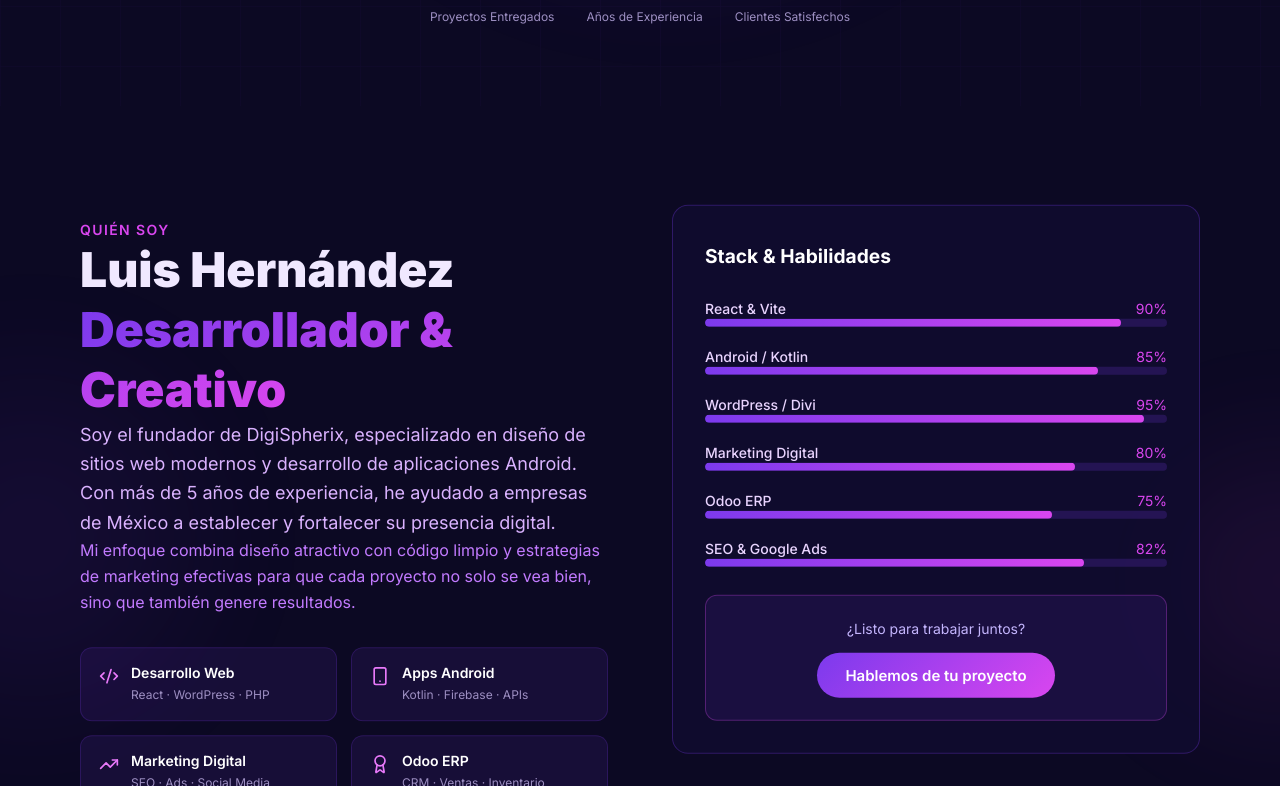
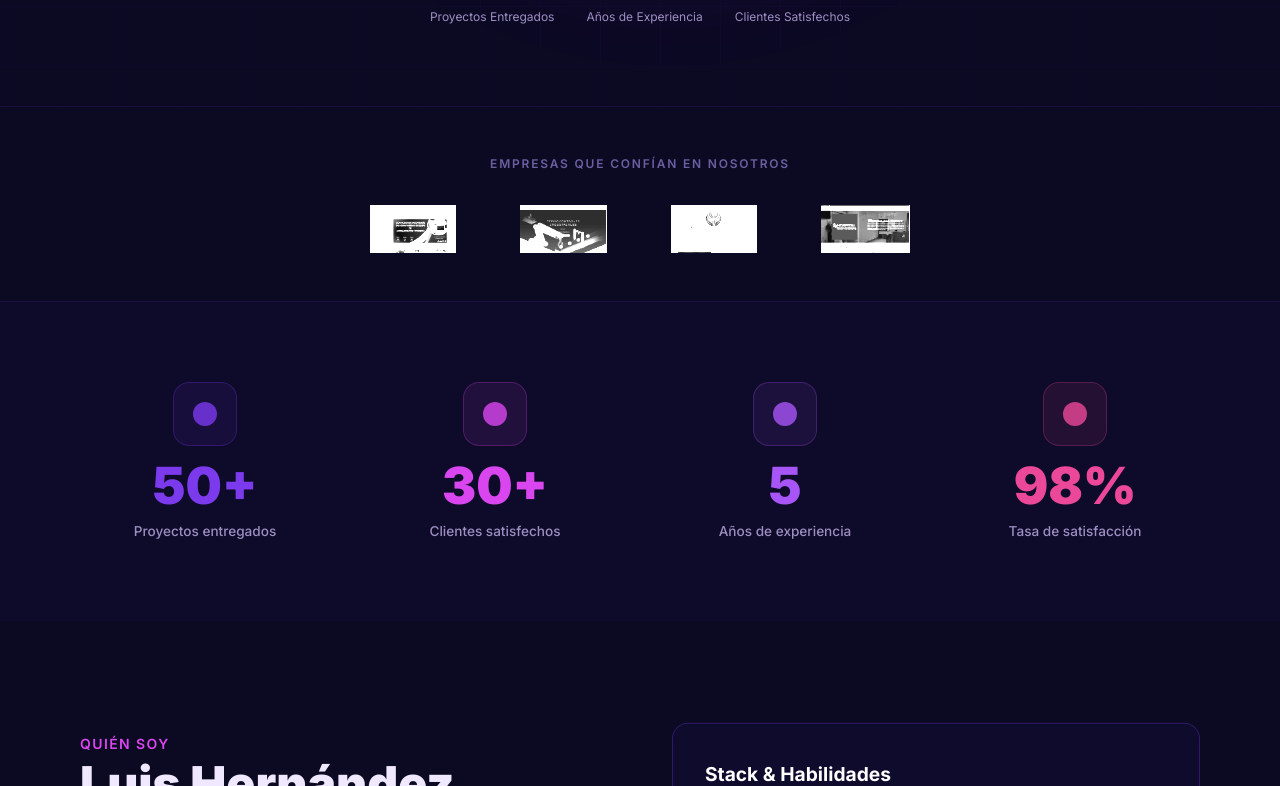
Before and after one commit to digispherix-cyber/digispherix-web, a React (Vite) app: page / in a window 1280 px wide. Shown: the part 1014-1800 px from the top of the page. Built offline with nearby package versions, Linux system fonts and the light colour scheme.

Commit message:
feat: add Clients logos, Stats counter, 404 page, Schema markup LocalBusiness

```diff
--- a/index.html
+++ b/index.html
@@ -21,6 +21,41 @@
     <link rel="preconnect" href="https://fonts.gstatic.com" crossorigin />
     <link href="https://fonts.googleapis.com/css2?family=Inter:wght@400;500;600;700;800;900&display=swap" rel="stylesheet" />
     <script src="https://www.google.com/recaptcha/enterprise.js?render=6LcO0-IqAAAAALEEILNOliF4SK9iY4mQXQ13cmcf" async defer></script>
+    <!-- Schema markup LocalBusiness -->
+    <script type="application/ld+json">
+    {
+      "@context": "https://schema.org",
+      "@type": "LocalBusiness",
+      "name": "DigiSpherix",
+      "description": "Diseño de sitios web modernos, desarrollo de Apps Android, marketing digital y soluciones Odoo ERP para empresas en México.",
+      "url": "https://digispherix.com.mx",
+      "logo": "https://digispherix.com.mx/logo-square.png",
+      "image": "https://digispherix.com.mx/og-image.jpg",
+      "telephone": "+523320318435",
+      "email": "info@digispherix.com.mx",
+      "address": {
+        "@type": "PostalAddress",
+        "addressCountry": "MX",
+        "addressRegion": "Jalisco",
+        "addressLocality": "México"
+      },
+      "priceRange": "$$",
+      "currenciesAccepted": "MXN",
+      "paymentAccepted": "Transferencia, Efectivo",
+      "serviceArea": { "@type": "Country", "name": "México" },
+      "hasOfferCatalog": {
+        "@type": "OfferCatalog",
+        "name": "Servicios DigiSpherix",
+        "itemListElement": [
+          { "@type": "Offer", "itemOffered": { "@type": "Service", "name": "Diseño Web" } },
+          { "@type": "Offer", "itemOffered": { "@type": "Service", "name": "Apps Android" } },
+          { "@type": "Offer", "itemOffered": { "@type": "Service", "name": "Marketing Digital" } },
+          { "@type": "Offer", "itemOffered": { "@type": "Service", "name": "Odoo ERP" } }
+        ]
+      },
+      "sameAs": []
+    }
+    </script>
     <!-- Google Analytics -->
     <script async src="https://www.googletagmanager.com/gtag/js?id=G-PHN5G7P9L7"></script>
     <script>
--- /dev/null
+++ b/public/404.html
@@ -0,0 +1,92 @@
+<!doctype html>
+<html lang="es">
+<head>
+  <meta charset="UTF-8" />
+  <meta name="viewport" content="width=device-width, initial-scale=1.0" />
+  <title>404 – Página no encontrada | DigiSpherix</title>
+  <link rel="icon" type="image/png" href="/logo-icon.png" />
+  <link href="https://fonts.googleapis.com/css2?family=Inter:wght@400;600;700;900&display=swap" rel="stylesheet" />
+  <style>
+    *, *::before, *::after { margin: 0; padding: 0; box-sizing: border-box; }
+    body {
+      min-height: 100vh;
+      background: #0c0923;
+      color: #f0e8ff;
+      font-family: 'Inter', sans-serif;
+      display: flex;
+      flex-direction: column;
+      align-items: center;
+      justify-content: center;
+      text-align: center;
+      padding: 24px;
+      overflow: hidden;
+    }
+    .orb {
+      position: fixed;
+      border-radius: 50%;
+      filter: blur(80px);
+      pointer-events: none;
+    }
+    .orb1 { width: 500px; height: 500px; background: rgba(124,58,237,0.15); top: -100px; left: -100px; }
+    .orb2 { width: 400px; height: 400px; background: rgba(217,70,239,0.1); bottom: -100px; right: -100px; }
+    .logo { height: 56px; margin-bottom: 40px; }
+    .code {
+      font-size: clamp(6rem, 20vw, 9rem);
+      font-weight: 900;
+      line-height: 1;
+      background: linear-gradient(135deg, #7c3aed, #d946ef);
+      -webkit-background-clip: text;
+      -webkit-text-fill-color: transparent;
+      background-clip: text;
+      margin-bottom: 16px;
+    }
+    h1 { font-size: clamp(1.2rem, 4vw, 1.6rem); font-weight: 700; color: white; margin-bottom: 12px; }
+    p { font-size: 0.95rem; color: #9d8fc2; margin-bottom: 40px; max-width: 360px; line-height: 1.7; }
+    .btn {
+      display: inline-flex;
+      align-items: center;
+      gap: 8px;
+      padding: 14px 32px;
+      border-radius: 9999px;
+      background: linear-gradient(135deg, #7c3aed, #d946ef);
+      color: white;
+      font-weight: 700;
+      font-size: 1rem;
+      text-decoration: none;
+      transition: transform 0.2s, box-shadow 0.2s;
+    }
+    .btn:hover { transform: translateY(-2px); box-shadow: 0 10px 30px rgba(217,70,239,0.4); }
+    .stars {
+      position: fixed; inset: 0; pointer-events: none;
+    }
+    .star {
+      position: absolute;
+      background: white;
+      border-radius: 50%;
+      opacity: 0.15;
+    }
+  </style>
+</head>
+<body>
+  <div class="orb orb1"></div>
+  <div class="orb orb2"></div>
+  <div class="stars" id="stars"></div>
+
+  <img src="/logo-horizontal.png" alt="DigiSpherix" class="logo" />
+  <div class="code">404</div>
+  <h1>Página no encontrada</h1>
+  <p>La página que buscas no existe o fue movida. Regresa al inicio y encuentra lo que necesitas.</p>
+  <a href="/" class="btn">← Volver al inicio</a>
+
+  <script>
+    const s = document.getElementById('stars')
+    for (let i = 0; i < 40; i++) {
+      const d = document.createElement('div')
+      d.className = 'star'
+      const size = Math.random() > 0.8 ? 2 : 1
+      d.style.cssText = `width:${size}px;height:${size}px;left:${Math.random()*100}%;top:${Math.random()*100}%;opacity:${0.05 + Math.random()*0.2}`
+      s.appendChild(d)
+    }
+  </script>
+</body>
+</html>
--- a/src/App.jsx
+++ b/src/App.jsx
@@ -6,6 +6,8 @@ import Services from './components/Services'
 import Process from './components/Process'
 import Portfolio from './components/Portfolio'
 import Pricing from './components/Pricing'
+import Clients from './components/Clients'
+import Stats from './components/Stats'
 import Testimonials from './components/Testimonials'
 import FAQ from './components/FAQ'
 import Contact from './components/Contact'
@@ -26,6 +28,8 @@ export default function App() {
       <Navbar />
       <main>
         <Hero />
+        <Clients />
+        <Stats />
         <About />
         <Services />
         <Process />
--- /dev/null
+++ b/src/components/Clients.jsx
@@ -0,0 +1,51 @@
+import { motion, useInView } from 'framer-motion'
+import { useRef } from 'react'
+
+const clients = [
+  { name: 'Gambvel',        logo: '/gambvel.png' },
+  { name: 'Termocontroles', logo: '/termocontroles.png' },
+  { name: 'Sollem',         logo: '/sollem.png' },
+  { name: 'Hospital San Vicente', logo: '/sanvicente.png' },
+]
+
+export default function Clients() {
+  const ref = useRef(null)
+  const inView = useInView(ref, { once: true, margin: '-80px' })
+
+  return (
+    <section ref={ref} style={{ padding: '48px 0', borderTop: '1px solid rgba(124,58,237,0.12)', borderBottom: '1px solid rgba(124,58,237,0.12)', background: 'rgba(12,9,35,0.6)' }}>
+      <div className="ds-container">
+        <motion.p
+          initial={{ opacity: 0, y: 10 }}
+          animate={inView ? { opacity: 1, y: 0 } : {}}
+          transition={{ duration: 0.5 }}
+          style={{ textAlign: 'center', fontSize: '0.75rem', fontWeight: 600, letterSpacing: '0.15em', textTransform: 'uppercase', color: '#6b5fa0', marginBottom: '32px' }}
+        >
+          Empresas que confían en nosotros
+        </motion.p>
+
+        <div style={{ display: 'flex', flexWrap: 'wrap', alignItems: 'center', justifyContent: 'center', gap: '40px 64px' }}>
+          {clients.map((c, i) => (
+            <motion.div
+              key={c.name}
+              initial={{ opacity: 0, y: 16 }}
+              animate={inView ? { opacity: 1, y: 0 } : {}}
+              transition={{ duration: 0.5, delay: i * 0.1 }}
+              whileHover={{ opacity: 1, scale: 1.08 }}
+              style={{ opacity: 0.5, filter: 'grayscale(100%) brightness(1.8)', transition: 'filter 0.3s, opacity 0.3s' }}
+              onMouseEnter={e => { e.currentTarget.style.filter = 'grayscale(0%) brightness(1)'; e.currentTarget.style.opacity = '1' }}
+              onMouseLeave={e => { e.currentTarget.style.filter = 'grayscale(100%) brightness(1.8)'; e.currentTarget.style.opacity = '0.5' }}
+            >
+              <img
+                src={c.logo}
+                alt={c.name}
+                loading="lazy"
+                style={{ height: '48px', width: 'auto', maxWidth: '140px', objectFit: 'contain' }}
+              />
+            </motion.div>
+          ))}
+        </div>
+      </div>
+    </section>
+  )
+}
--- /dev/null
+++ b/src/components/Stats.jsx
@@ -0,0 +1,64 @@
+import { motion, useInView, useMotionValue, useSpring, animate } from 'framer-motion'
+import { useRef, useEffect, useState } from 'react'
+
+const stats = [
+  { value: 50,  suffix: '+', label: 'Proyectos entregados', color: '#7c3aed' },
+  { value: 30,  suffix: '+', label: 'Clientes satisfechos',  color: '#d946ef' },
+  { value: 5,   suffix: '',  label: 'Años de experiencia',   color: '#a855f7' },
+  { value: 98,  suffix: '%', label: 'Tasa de satisfacción',  color: '#ec4899' },
+]
+
+function Counter({ value, suffix, color, active }) {
+  const [display, setDisplay] = useState(0)
+  const hasRun = useRef(false)
+
+  useEffect(() => {
+    if (!active || hasRun.current) return
+    hasRun.current = true
+    const controls = animate(0, value, {
+      duration: 2,
+      ease: 'easeOut',
+      onUpdate: (v) => setDisplay(Math.round(v)),
+    })
+    return controls.stop
+  }, [active, value])
+
+  return (
+    <span style={{ fontSize: 'clamp(2.2rem, 5vw, 3.2rem)', fontWeight: 900, color, lineHeight: 1 }}>
+      {display}{suffix}
+    </span>
+  )
+}
+
+export default function Stats() {
+  const ref = useRef(null)
+  const inView = useInView(ref, { once: true, margin: '-60px' })
+
+  return (
+    <section ref={ref} style={{ padding: '80px 0', background: 'rgba(17,13,48,0.5)' }}>
+      <div className="ds-container">
+        <div style={{ display: 'grid', gridTemplateColumns: 'repeat(auto-fit, minmax(160px, 1fr))', gap: '40px', textAlign: 'center' }}>
+          {stats.map((s, i) => (
+            <motion.div
+              key={s.label}
+              initial={{ opacity: 0, y: 24 }}
+              animate={inView ? { opacity: 1, y: 0 } : {}}
+              transition={{ duration: 0.6, delay: i * 0.12 }}
+              style={{ display: 'flex', flexDirection: 'column', alignItems: 'center', gap: '10px' }}
+            >
+              <div style={{
+                width: '64px', height: '64px', borderRadius: '16px', marginBottom: '4px',
+                background: `${s.color}18`, border: `1px solid ${s.color}40`,
+                display: 'flex', alignItems: 'center', justifyContent: 'center',
+              }}>
+                <div style={{ width: '24px', height: '24px', borderRadius: '50%', background: s.color, opacity: 0.8 }} />
+              </div>
+              <Counter value={s.value} suffix={s.suffix} color={s.color} active={inView} />
+              <p style={{ fontSize: '0.85rem', color: '#9d8fc2', fontWeight: 500, margin: 0 }}>{s.label}</p>
+            </motion.div>
+          ))}
+        </div>
+      </div>
+    </section>
+  )
+}
```
